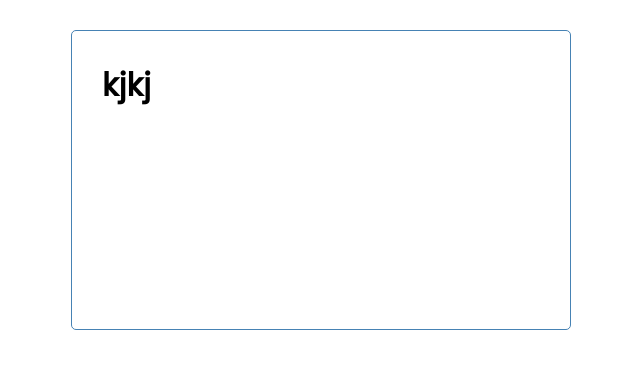
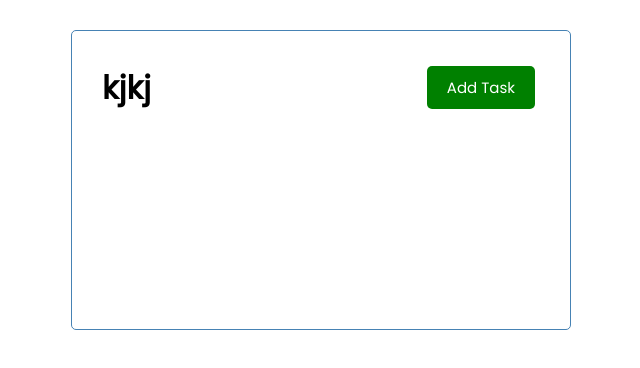
Before and after one commit to Aline09/vue-crash-course, a Vue app in the folder vue-crash-2021/: page / in a window 1280 px wide. Shown: the top 368 px of the page, without its empty margins (319-959 px from the left). Built offline with nearby package versions, Linux system fonts and the light colour scheme.

Commit message:
Adicionando Botão

```diff
--- /dev/null
+++ b/vue-crash-2021/src/components/Button.vue
@@ -0,0 +1,25 @@
+<template>
+  <button
+    @:click="onClick()"
+    v-bind:style="{ backgroundColor: color }"
+    class="btn"
+  >
+    {{ text }}
+  </button>
+</template>
+
+<script>
+export default {
+  name: "Button",
+  props: {
+    text: String,
+    color: String,
+  },
+  methods: {
+    onclick() {
+      console.log("click");
+    },
+  },
+};
+</script>
+<style scoped></style>
--- a/vue-crash-2021/src/components/Header.vue
+++ b/vue-crash-2021/src/components/Header.vue
@@ -1,14 +1,19 @@
 <template>
   <header>
     <h1>{{ title }}</h1>
+    <Button text="Add Task" color="green" />
   </header>
 </template>
 
 <script>
+import Button from "./Button.vue";
 export default {
   name: "Header",
   props: {
     title: String,
+  },
+  components: {
+    Button,
   },
 };
 </script>
```
